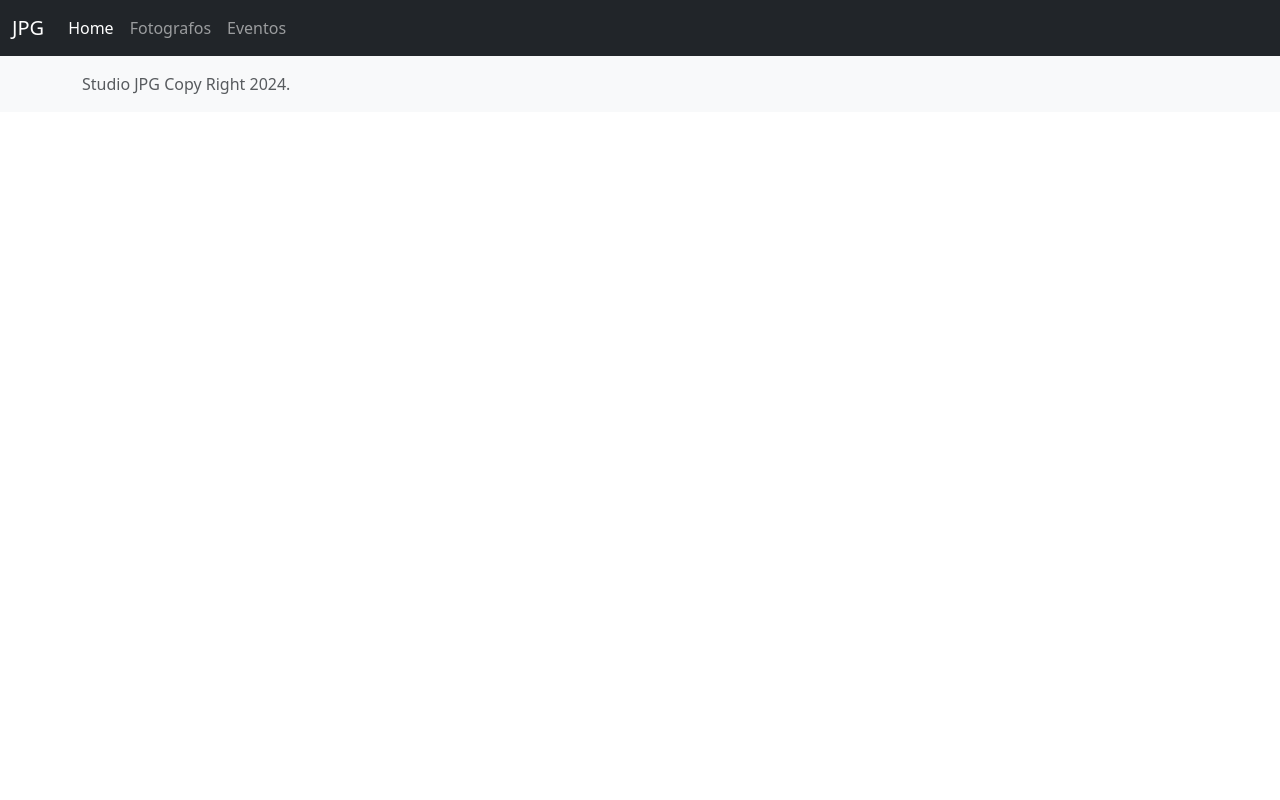
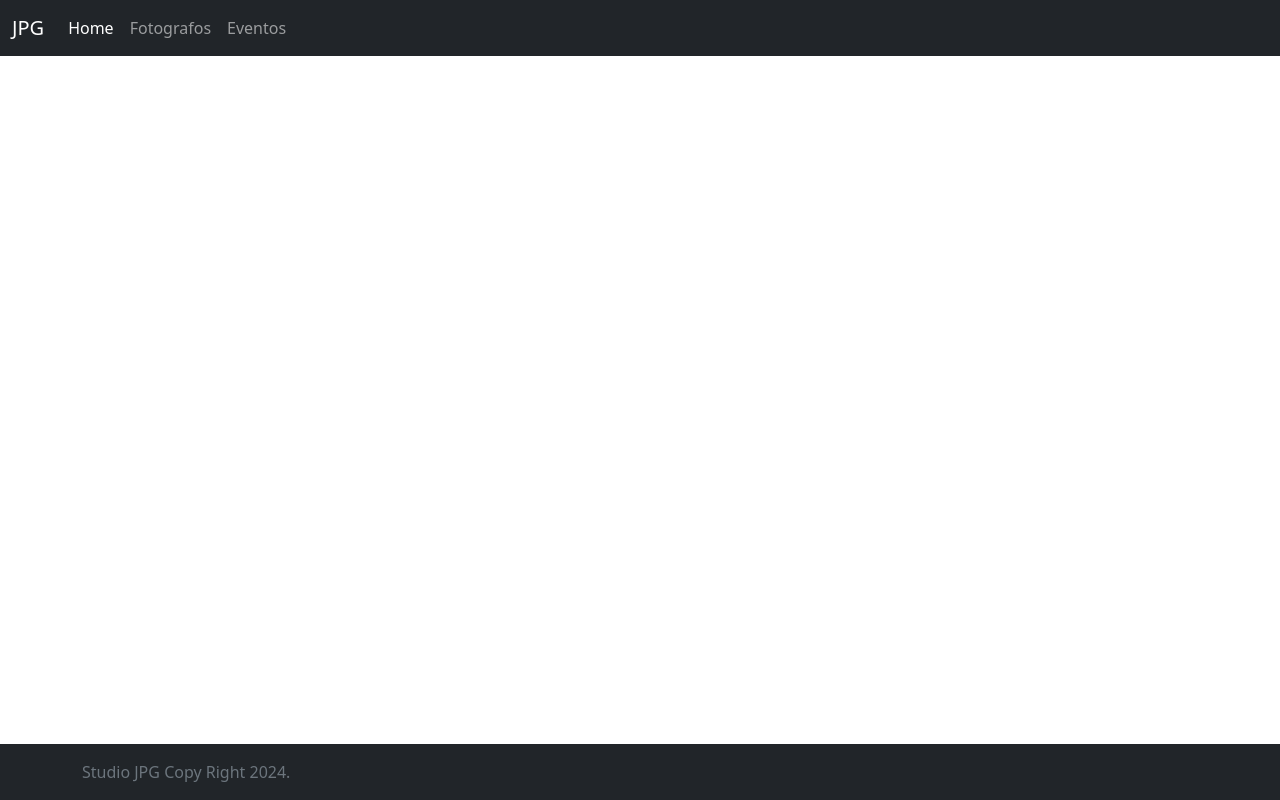
Before and after one commit to MusicoTurista/estudio-fotografico-django, a Django app: page /fotografo in a window 1280 px wide. Run offline with Django 5.2, Linux system fonts and the light colour scheme; data that the repository does not hold is empty; some libraries are stand-ins or nearby versions.

Commit message:
correção do footer

```diff
--- a/sgf/aplic/templates/footer.html
+++ b/sgf/aplic/templates/footer.html
@@ -1,6 +1,6 @@
-<footer class="footer mt-auto py-3 bg-light">
+<footer class="footer fixed-bottom py-3 bg-dark">
   <div class="container">
-    <span class="text-muted">Studio JPG</span>
-    <span class="text-muted">Copy Right 2024.</span>
+    <span class="text-secondary">Studio JPG</span>
+    <span class="text-secondary">Copy Right 2024.</span>
   </div>
 </footer>
--- a/sgf/aplic/templates/fotografo.html
+++ b/sgf/aplic/templates/fotografo.html
@@ -8,7 +8,7 @@
 <div class="row row-cols-1 row-cols-sm-2 row-cols-md-3 g-3">
 
     {% for fotografo in fotografos %}
-       <div class="card" style="width: 18rem;">
+       <div class="card shadow-sm" style="width: 18rem;">
           <img src="{{ fotografo.imagem.url }}" class="card-img-top" alt="...">
           <div class="card-body">
             <h5 class="card-title">{{fotografo.nome}}</h5>
```
